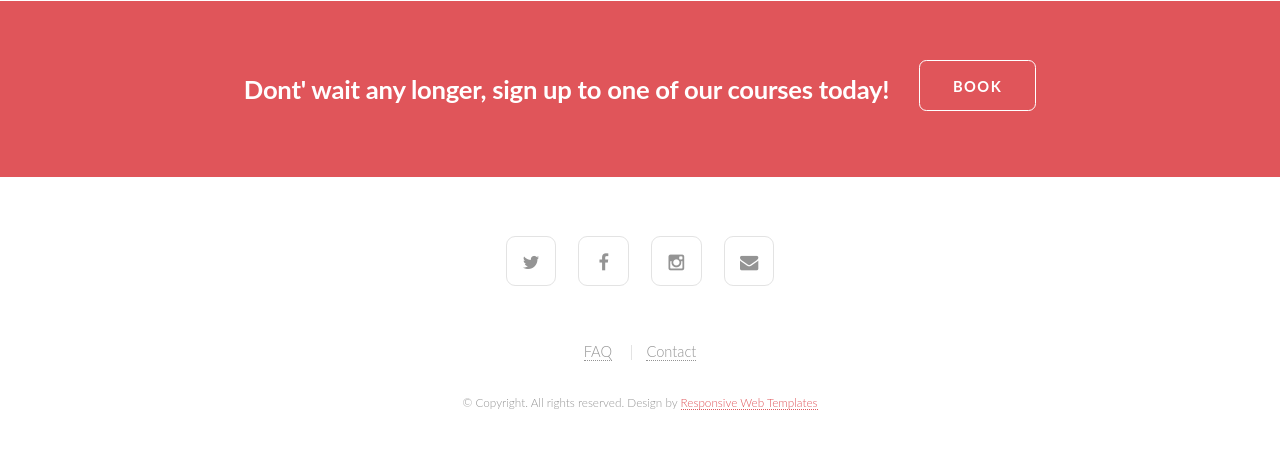
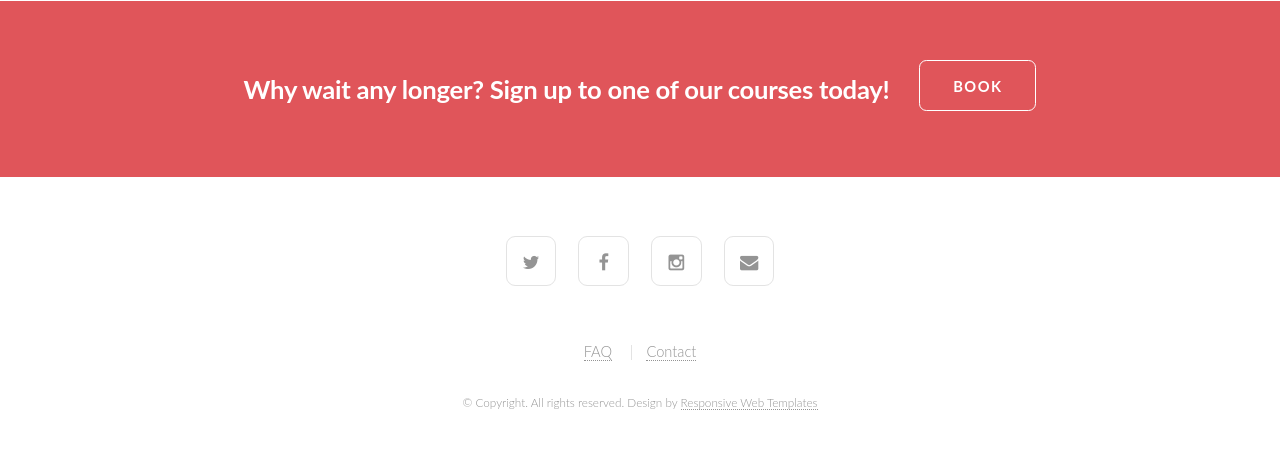
Before and after one commit to PhilipDixon/nationalbeautytraining.co.uk, a plain HTML site: page index.html in a window 1280 px wide. Shown: the part 2032-2481 px from the top of the page. Drawn offline with Linux system fonts and the light colour scheme.

Commit message:
change link color

```diff
--- a/css/style.css
+++ b/css/style.css
@@ -40,7 +40,7 @@
 		-o-transition: color 0.2s ease-in-out, border-color 0.2s ease-in-out;
 		-ms-transition: color 0.2s ease-in-out, border-color 0.2s ease-in-out;
 		transition: color 0.2s ease-in-out, border-color 0.2s ease-in-out;
-		color: #e0555a;
+		color: inherit;
 		text-decoration: none;
 		border-bottom: dotted 1px;
 	}
--- a/index.html
+++ b/index.html
@@ -147,7 +147,7 @@
 
 		<!-- CTA -->
 			<section id="cta" class="wrapper style3">
-				<h2>Dont' wait any longer, sign up to one of our courses today!</h2>
+				<h2>Why wait any longer? Sign up to one of our courses today!</h2>
 				<ul class="actions">
 					<li><a href="#" class="button big">Book</a></li>
 				</ul>
```
